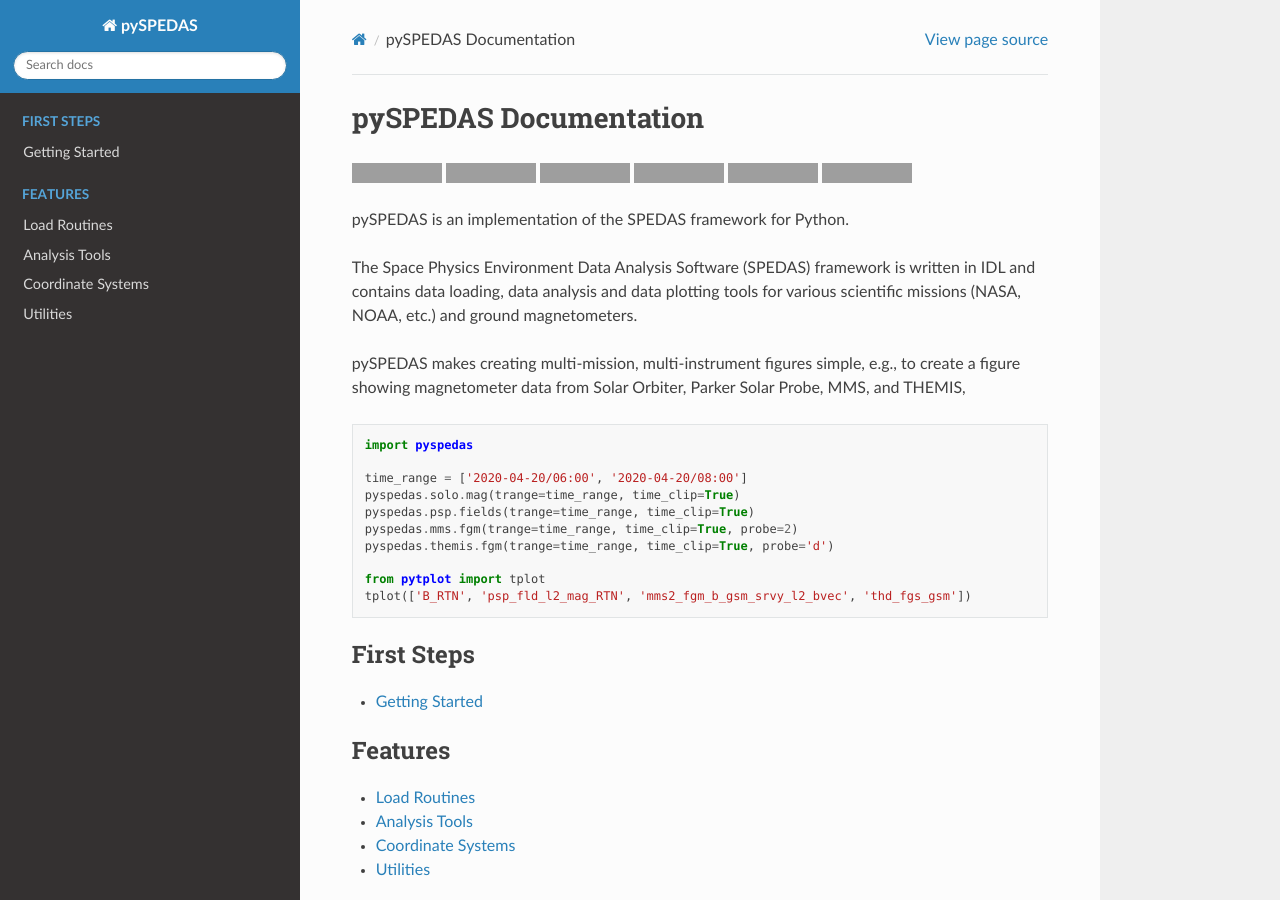
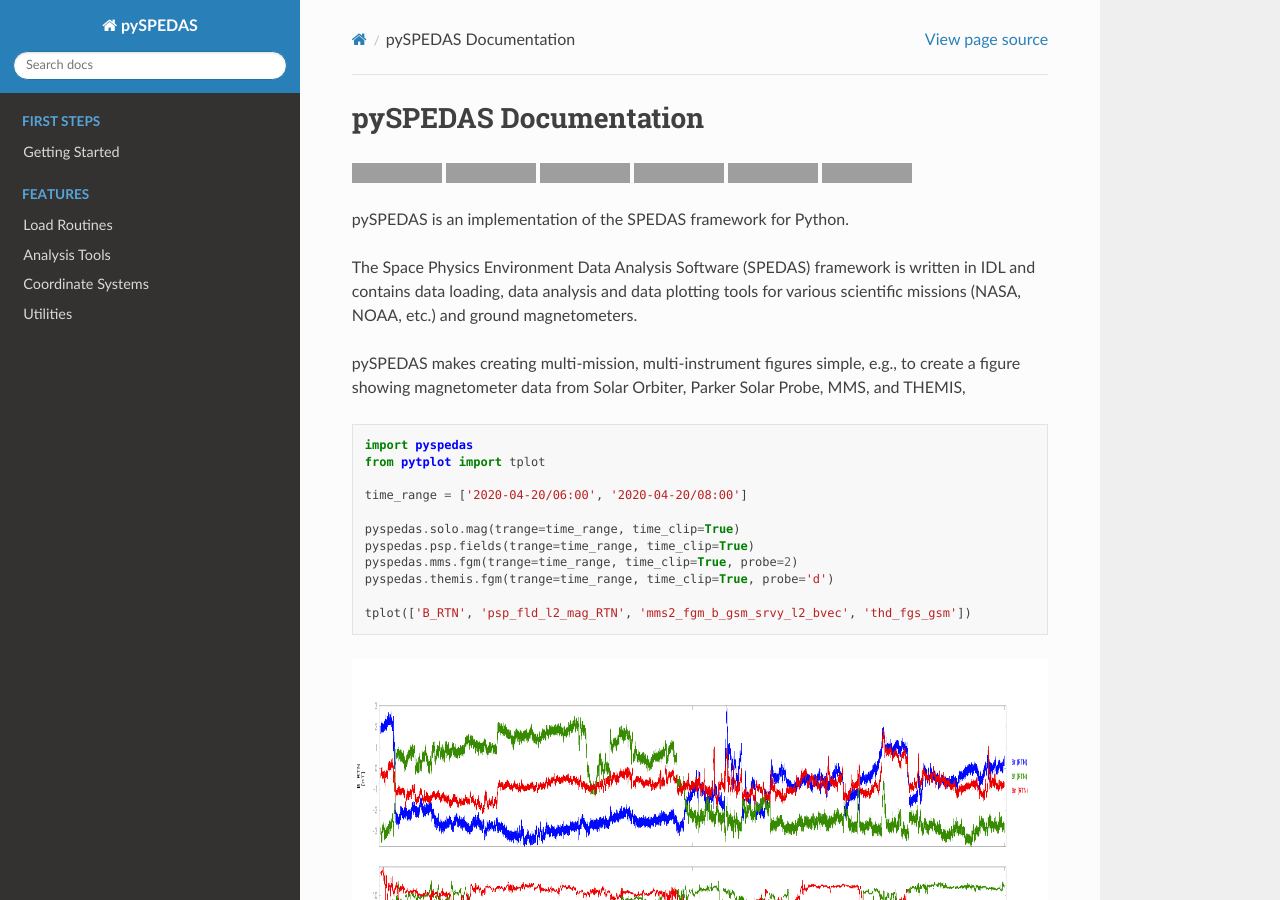
Before and after one commit to spedas/pyspedas, a Sphinx documentation site: the page built from docs/source/index.rst, in a window 1280 px wide and 900 px high, cut to the strip 0-900 px from the top of the window. Built offline with Sphinx 7.4.7 and the Read the Docs theme 2.0.0, drawn with Linux system fonts in a browser that asks for light colours; grey boxes are pictures that could not be loaded.

Commit message:
adding figure to the main page

```diff
--- a/docs/source/index.rst
+++ b/docs/source/index.rst
@@ -17,16 +17,20 @@
 .. code-block:: python
 
    import pyspedas
+   from pytplot import tplot
 
    time_range = ['2020-04-20/06:00', '2020-04-20/08:00']
+
    pyspedas.solo.mag(trange=time_range, time_clip=True)
    pyspedas.psp.fields(trange=time_range, time_clip=True)
    pyspedas.mms.fgm(trange=time_range, time_clip=True, probe=2)
    pyspedas.themis.fgm(trange=time_range, time_clip=True, probe='d')
 
-   from pytplot import tplot
    tplot(['B_RTN', 'psp_fld_l2_mag_RTN', 'mms2_fgm_b_gsm_srvy_l2_bvec', 'thd_fgs_gsm'])
 
+.. image:: _static/solo-psp-mms-themis.png
+   :scale: 75 %
+   :align: center
 
 .. toctree::
    :caption: First Steps
```
Also changed, not shown: docs/source/_static/solo-psp-mms-themis.png (added).
